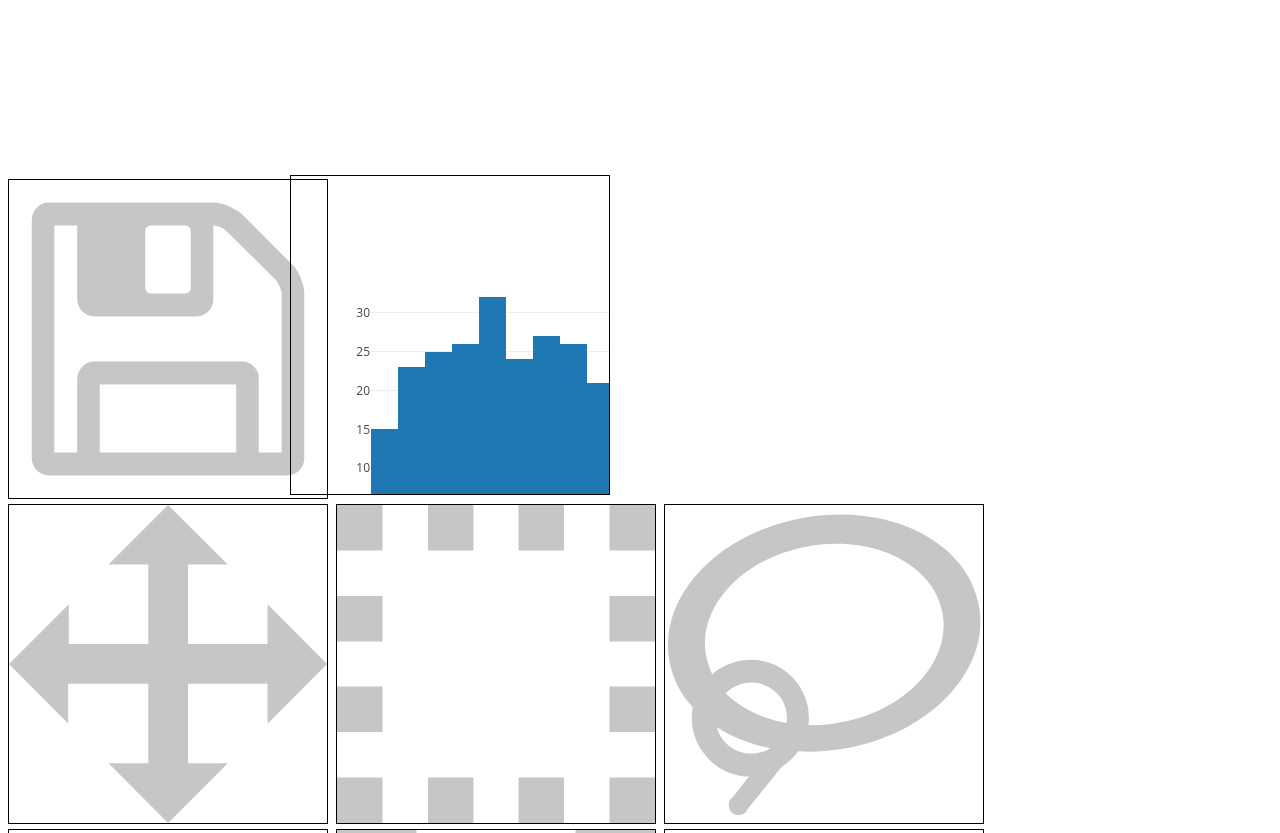
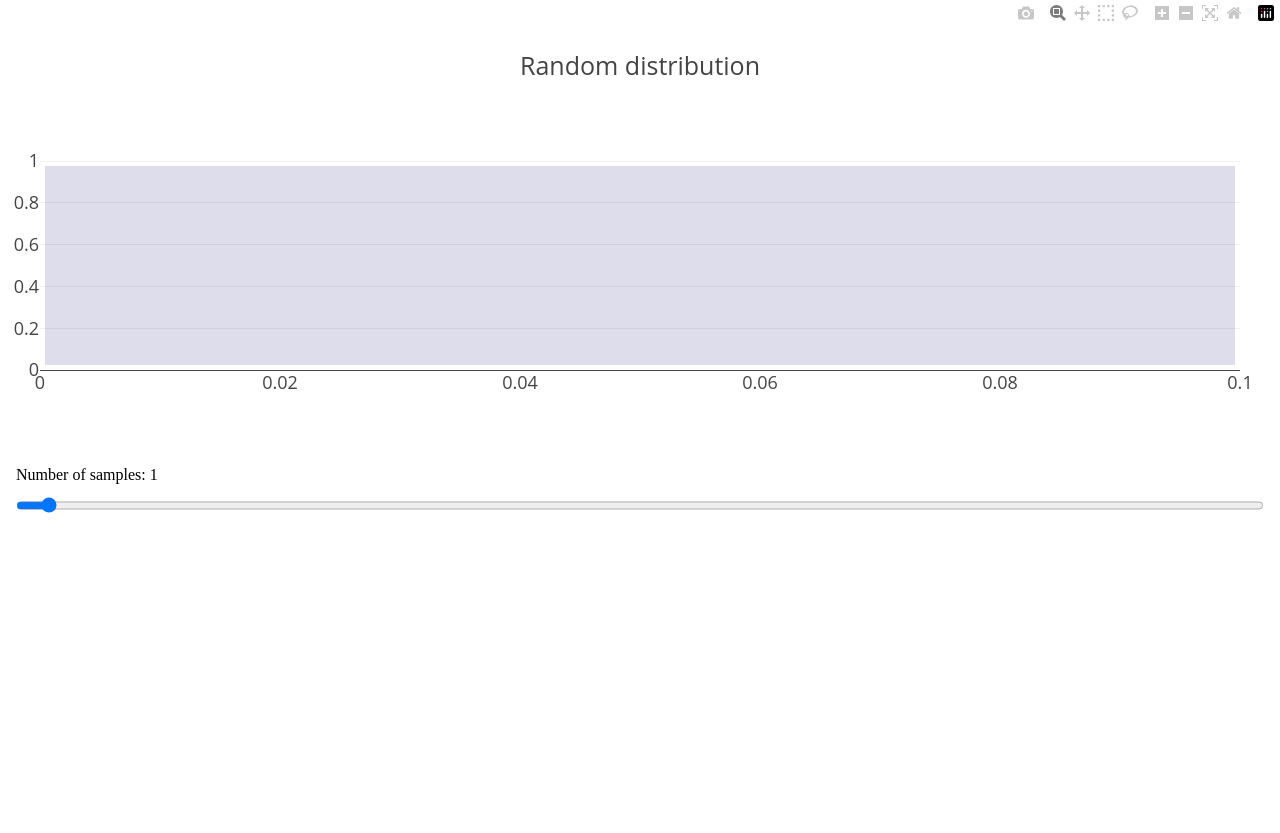
Before and after one commit to jlguenego/example_dtv, a website: page 01-histogram/index.html in a window 1280 px wide. Shown: the top 833 px of the page. After the commit the page ends 800 px from the top, so only its background shows below. Drawn offline with nearby package versions, Linux system fonts and the light colour scheme.

Commit message:
ok exemple 1

```diff
--- a/01-histogram/index.html
+++ b/01-histogram/index.html
@@ -1,5 +1,6 @@
 <!DOCTYPE html>
 <html lang="en">
+
 <head>
     <meta charset="UTF-8">
     <meta name="viewport" content="width=device-width, initial-scale=1.0">
@@ -7,11 +8,21 @@
     <title>Document</title>
     <link rel="stylesheet" href="../style.css">
 </head>
+
 <body>
+
     <div class="center">
         <div id="histo"></div>
     </div>
+
+    <label>
+        <div>Number of samples: <span id="samples"></span> </div>
+        <input type="range" min="0" , max="100" step="1" value="1">
+    </label>
+
+
     <script src="../node_modules/plotly.js-dist/plotly.js"></script>
     <script src="main.js"></script>
 </body>
+
 </html>
--- a/01-histogram/main.js
+++ b/01-histogram/main.js
@@ -1,17 +1,52 @@
 (function () {
-    const svg = document.querySelector('svg');
+
+    const MAX_VALUE = 500000;
+
+    const plot = (n) => {
+        const histo = document.querySelector('#histo');
+
+        const x = [];
+        for (let i = 0; i < n; i++) {
+            x[i] = Math.random();
+        }
+
+        const trace = {
+            x: x,
+            type: 'histogram',
+            name: 'histogram about random function',
+            opacity: 0.2,
+            xbins: {
+                start: 0,
+                end: 1,
+                size: 0.1,
+            },
+            marker: {
+                color: 'hsla(240, 30%, 50%, 1)',
+                line: {
+                    width: 10,
+                    color: 'white',
+                }
+            },
+        };
+        const data = [trace];
+        const layout = {
+            title: 'Random distribution',
+            margin: { t: 150, l: 40, r: 40 },
+            font: { size: 18 }
+        };
+        Plotly.newPlot(histo, data, layout, { responsive: true });
+
+        document.querySelector('#samples').innerHTML = n;
+    };
 
 
-    var x = [];
-    for (var i = 0; i < 500; i++) {
-        x[i] = Math.random();
-    }
 
-    var trace = {
-        x: x,
-        type: 'histogram',
+    const range = document.querySelector('input[type="range"]');
+    const f = e => {
+        const value = Math.round(Math.exp((Math.log(MAX_VALUE) / 100) * e.target.value));
+        plot(value);
     };
-    var data = [trace];
-    Plotly.newPlot('histo', data, {}, { showSendToCloud: true });
 
+    range.addEventListener('input', f);
+    f({ target: range });
 })();
--- a/style.css
+++ b/style.css
@@ -8,17 +8,29 @@ html, body {
     padding: 0;
 }
 
-.center {
+label {
+    display: block;
+    padding: 1em;
+}
+
+input {
+    display: block;
+    width: 100%;
+    padding: 1em;
+    margin: 0;
+}
+
+/* .center {
     display: flex;
     width: 100%;
     height: 100%;
     flex-direction: column;
     align-items: center;
     justify-content: center;
-}
+} */
 
-svg {
+/* svg {
     width: 20em;
     height: 20em;
     border: 1px solid black;
-}
+} */
```
